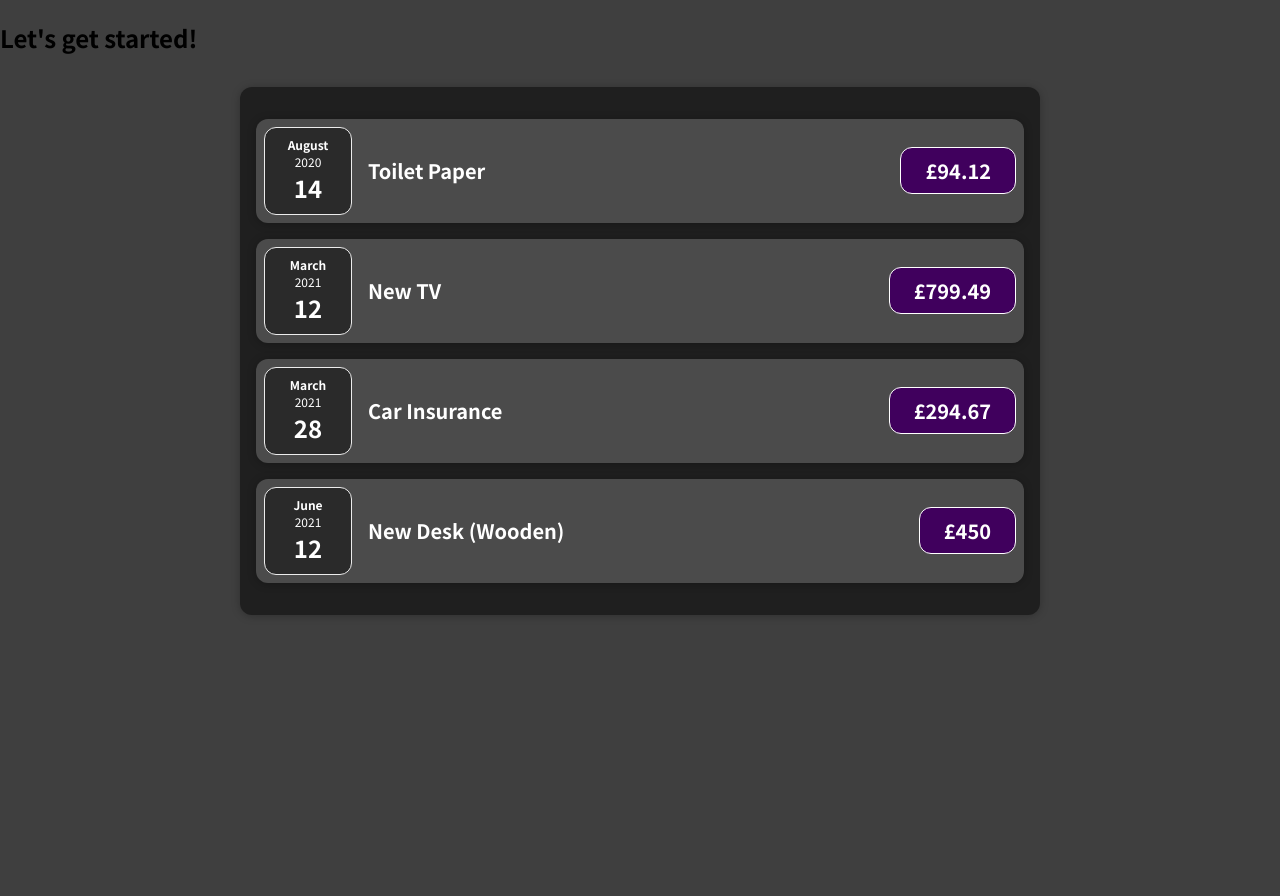
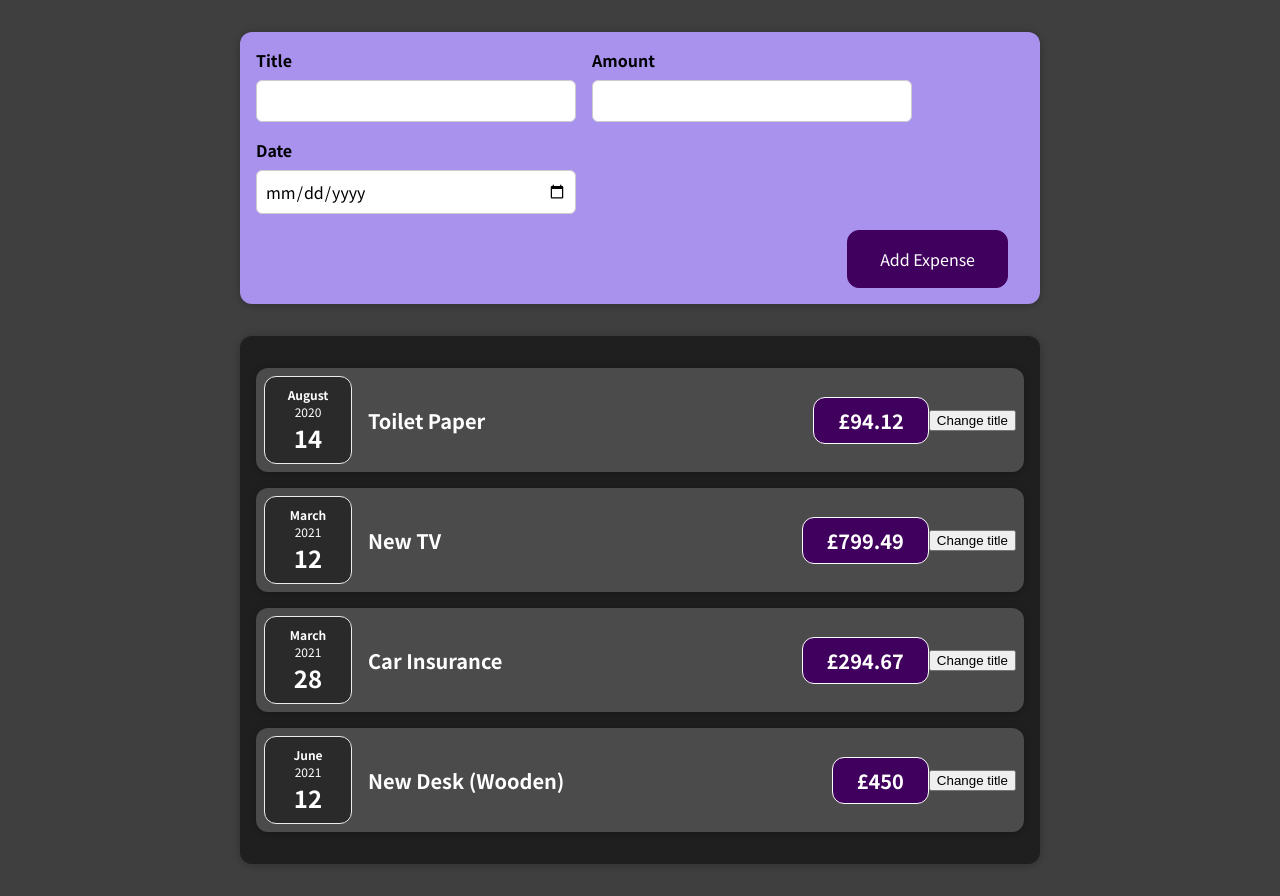
Before and after one commit to tmileham/Expense-Tracker, a React (Create React App) app: page / in a window 1280 px wide. Before the commit the page ends 800 px from the top, so only its background shows below. Built offline with nearby package versions, Linux system fonts and the light colour scheme.

Commit message:
Feat: Added ExpenseForm Component

```diff
--- a/src/App.js
+++ b/src/App.js
@@ -1,6 +1,7 @@
 import React from "react";
 
 import Expenses from "./components/Expenses/Expenses";
+import NewExpense from "./components/NewExpense/NewExpense";
 
 const App = () => {
   const expenses = [
@@ -35,7 +36,7 @@
 
   return (
     <div>
-      <h2>Let's get started!</h2>
+      <NewExpense />
       <Expenses items={expenses} />
     </div>
   );
--- a/src/components/Expenses/ExpenseItem.js
+++ b/src/components/Expenses/ExpenseItem.js
@@ -1,17 +1,25 @@
-import React from "react";
+import React, { useState } from "react";
 
 import ExpenseDate from "./ExpenseDate";
 import Card from "../UI/Card";
 import "./ExpenseItem.css";
 
 const ExpenseItem = ({ date, title, amount }) => {
+  const [expenseTitle, setExpenseTitle] = useState(title);
+
+  console.log("ExpenseItem Evaluated");
+  const clickHandler = () => {
+    setExpenseTitle("Updated");
+  };
+
   return (
     <Card className="expense-item">
       <ExpenseDate date={date} />
       <div className="expense-item__description">
-        <h2>{title}</h2>
+        <h2>{expenseTitle}</h2>
         <div className="expense-item__price">£{amount}</div>
       </div>
+      <button onClick={clickHandler}>Change title</button>
     </Card>
   );
 };
--- /dev/null
+++ b/src/components/NewExpense/ExpenseForm.css
@@ -0,0 +1,26 @@
+.new-expense__controls {
+  display: flex;
+  flex-wrap: wrap;
+  gap: 1rem;
+  margin-bottom: 1rem;
+  text-align: left;
+}
+
+.new-expense__control label {
+  font-weight: bold;
+  margin-bottom: 0.5rem;
+  display: block;
+}
+
+.new-expense__control input {
+  font: inherit;
+  padding: 0.5rem;
+  border-radius: 6px;
+  border: 1px solid #ccc;
+  width: 20rem;
+  max-width: 100%;
+}
+
+.new-expense__actions {
+  text-align: right;
+}
--- /dev/null
+++ b/src/components/NewExpense/ExpenseForm.js
@@ -0,0 +1,29 @@
+import React from "react";
+
+import "./ExpenseForm.css";
+
+const ExpenseForm = () => {
+  return (
+    <form className="new-expense">
+      <div className="new-expense__controls">
+        <div className="new-expense__control">
+          <label>Title</label>
+          <input type="text" />
+        </div>
+        <div className="new-expense__control">
+          <label>Amount</label>
+          <input type="number" min="0.01" step="0.01" />
+        </div>
+        <div className="new-expense__control">
+          <label>Date</label>
+          <input type="date" min="2019-01-01" max="2022-12-31" />
+        </div>
+      </div>
+      <div className="new-expense__actions">
+        <button type="submit">Add Expense</button>
+      </div>
+    </form>
+  );
+};
+
+export default ExpenseForm;
--- /dev/null
+++ b/src/components/NewExpense/NewExpense.css
@@ -0,0 +1,38 @@
+.new-expense {
+  background-color: #a892ee;
+  padding: 1rem;
+  margin: 2rem auto;
+  width: 50rem;
+  max-width: 95%;
+  border-radius: 12px;
+  text-align: center;
+  box-shadow: 0 1px 8px rgba(0, 0, 0, 0.25);
+}
+
+.new-expense button {
+  font: inherit;
+  cursor: pointer;
+  padding: 1rem 2rem;
+  border: 1px solid #40005d;
+  background-color: #40005d;
+  color: white;
+  border-radius: 12px;
+  margin-right: 1rem;
+}
+
+.new-expense button:hover,
+.new-expense button:active {
+  background-color: #510674;
+  border-color: #510674;
+}
+
+.new-expense button.alternative {
+  color: #220131;
+  border-color: transparent;
+  background-color: transparent;
+}
+
+.new-expense button.alternative:hover,
+.new-expense button.alternative:active {
+  background-color: #ddb3f8;
+}
--- /dev/null
+++ b/src/components/NewExpense/NewExpense.js
@@ -0,0 +1,14 @@
+import React from "react";
+
+import ExpenseForm from "./ExpenseForm";
+import "./NewExpense.css";
+
+const NewExpense = () => {
+  return (
+    <div>
+      <ExpenseForm />
+    </div>
+  );
+};
+
+export default NewExpense;
```
Also changed, not shown: 1 other file (tests, documents, lock files or other folders).
